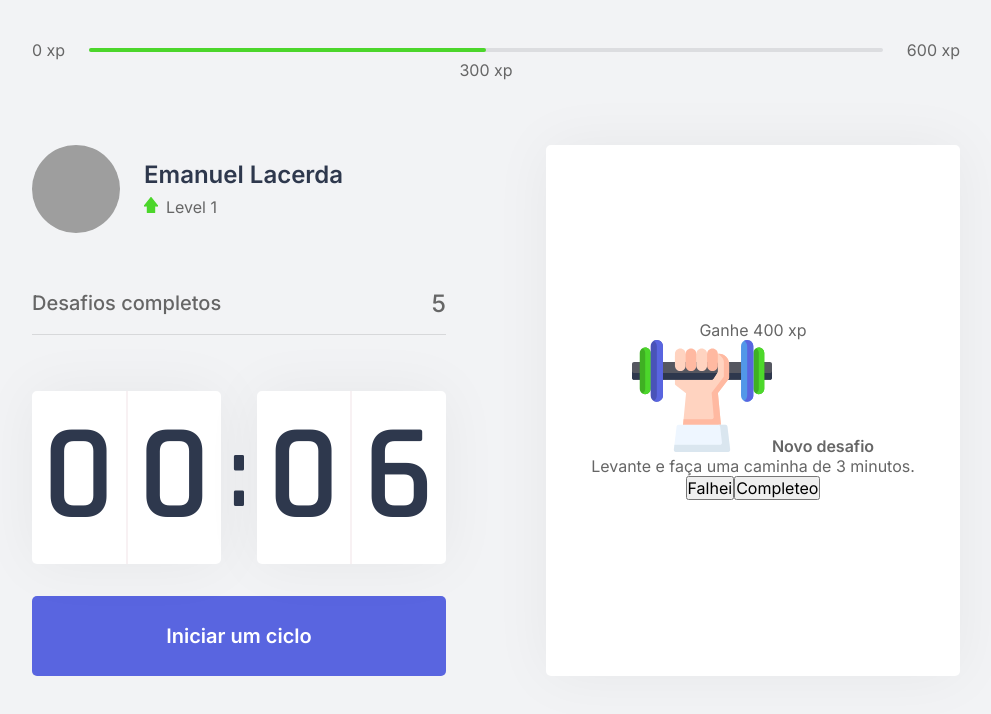
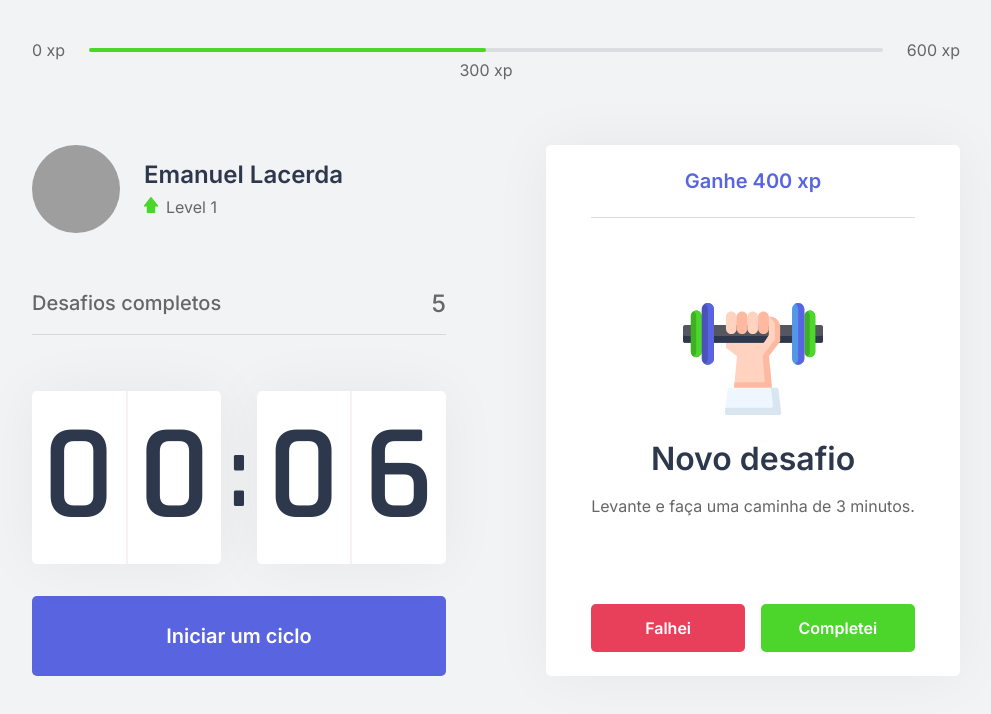
Before and after one commit to EmanuelLacerda/povi, a Next.js app: page / in a window 1280 px wide. Shown: the top 714 px of the page, without its empty margins (144-1135 px from the left). Built offline with nearby package versions, Linux system fonts and the light colour scheme; grey boxes are pictures that could not be loaded.

Commit message:
style: stylizes challenge box active

```diff
--- a/src/components/ChallengeBox.tsx
+++ b/src/components/ChallengeBox.tsx
@@ -6,7 +6,7 @@ export function ChallengeBox(){
 	return (
 		<div className={styles.challengeBoxContainer}>
 			{ hasActiveChallenge ? (
-				<div>
+				<div className={styles.challengeActive}>
 					<header>Ganhe 400 xp</header>
 
 					<main>
@@ -18,14 +18,16 @@ export function ChallengeBox(){
 					<footer>
 						<button
 							type="button"
+							className={styles.challengeFailedButton}
 						>
 							Falhei
 						</button>
 
 						<button
 							type="button"
+							className={styles.challengeSucceededButton}
 						>
-							Completeo
+							Completei
 						</button>
 					</footer>
 				</div>
--- a/src/styles/components/ChallengeBox.module.css
+++ b/src/styles/components/ChallengeBox.module.css
@@ -38,3 +38,74 @@
 .challengeNotActive p img{
 	margin-bottom: 1rem;
 }
+
+.challengeActive{
+	height: 100%;
+
+	display: flex;
+	flex-direction: column;
+}
+
+.challengeActive header{
+	color: var(--blue);
+	font-weight: 600;
+	font-size: 1.25rem;
+	padding: 0 2rem 1.5rem;
+	border-bottom: 1px solid var(--gray-line);
+}
+
+.challengeActive main{
+	flex: 1;
+
+	display: flex;
+	flex-direction: column;
+	align-items: center;
+	justify-content: center;
+}
+
+.challengeActive main strong{
+	font-size: 2rem;
+	font-weight: 600;
+	color: var(--title);
+	margin: 1.5rem 0 1rem;
+}
+
+.challengeActive main p{
+	line-height: 1.5;
+}
+
+.challengeActive footer{
+	display: grid;
+	grid-template-columns: 1fr 1fr;
+	gap: 1rem;
+}
+
+.challengeActive footer button{
+	height: 3rem;
+
+	display: flex;
+	align-items: center;
+	justify-content: center;
+
+	border: 0;
+	border-radius: 5px;
+
+	color: var(--white);
+
+	font-size: 1rem;
+	font-weight: 600;
+
+	transition: filter 0.2s;
+}
+
+.challengeActive footer button.challengeFailedButton{
+	background: var(--red);
+}
+
+.challengeActive footer button.challengeSucceededButton{
+	background: var(--green);
+}
+
+.challengeActive footer button:hover{
+	filter: brightness(0.9);
+}
```
